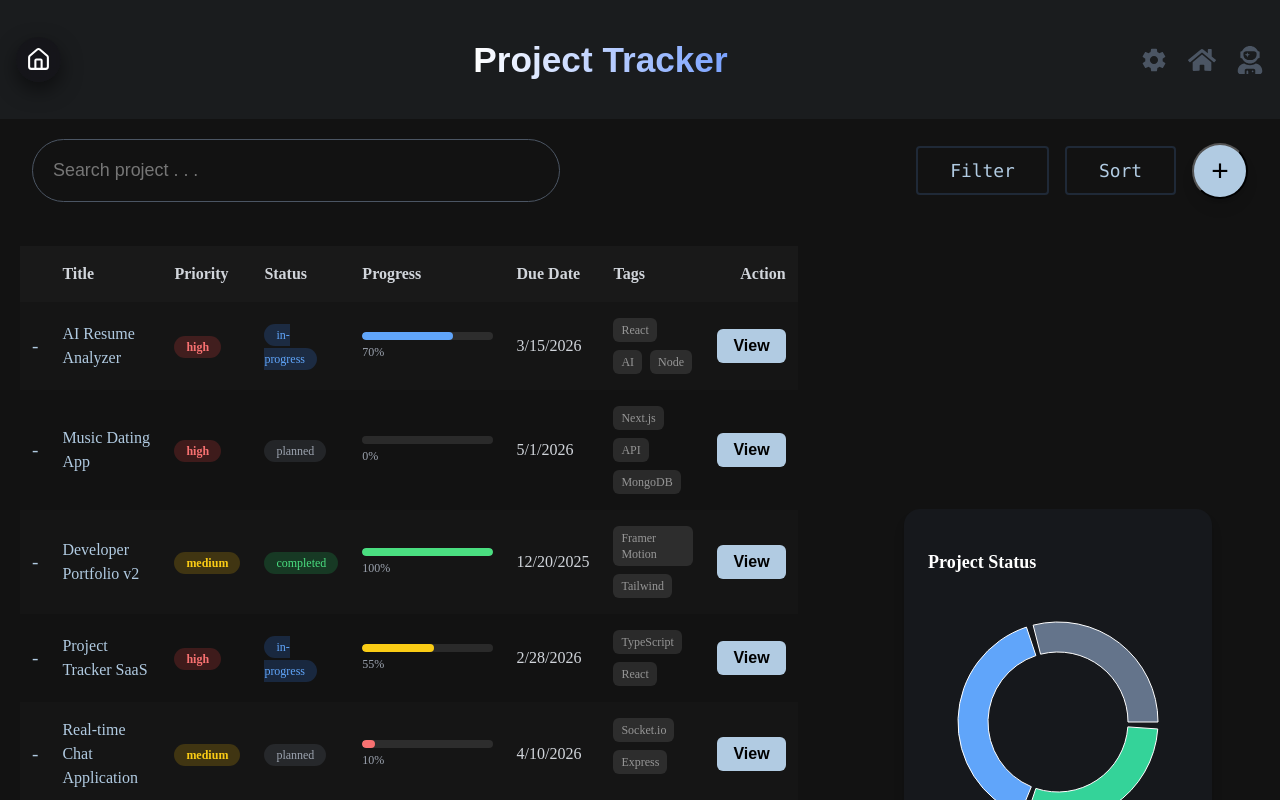
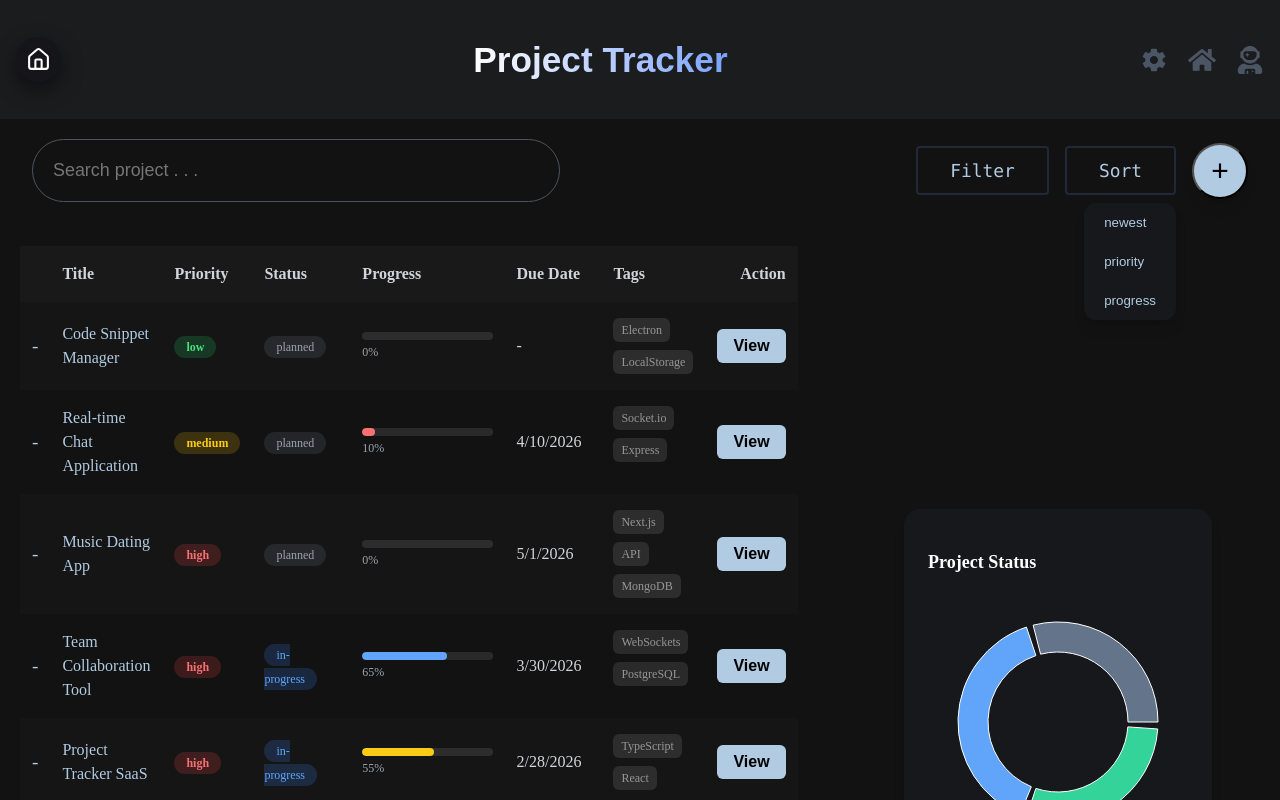
Before and after one commit to Hrisshhii/react-practice, a React (Vite) app in the folder ts-miniprojects/: page /#/project-tracker in a window 1280 px wide. Both pictures are taken after a click on the button "Sort". Shown: the top 800 px of the page. Built offline with nearby package versions, Linux system fonts and the light colour scheme.

Commit message:
Adding sorthing functionality

```diff
--- a/ts-miniprojects/src/Components/Project Tracker Project/ControlBar.tsx
+++ b/ts-miniprojects/src/Components/Project Tracker Project/ControlBar.tsx
@@ -1,12 +1,19 @@
+import { useState } from "react";
+
+export type SortOption = "newest" | "priority" | "progress";
+export type StatusFilter ="all"|"planned"|"in-progress"|"completed";
 
 type Props={
   search:string;
   setSearch:(v:string)=>void;
   openCreate:()=>void;
+  setSort:(v:"newest"|"priority"|"progress")=>void;
+  setStatusFilter:(v:"all"|"planned"|"in-progress"|"completed")=>void;
 };
 
 
-const ControlBar = ({search,setSearch,openCreate}:Props) => {
+const ControlBar = ({search,setSearch,openCreate,setStatusFilter,setSort}:Props) => {
+  const [showSort,setShowSort]=useState(false);
   return (
     <div className="flex items-center justify-between px-4 sm:px-8 py-5 border-b border-white/30">
       <div className="flex flex-col sm:flex-row items-center sm:justify-between w-full gap-4">
@@ -17,7 +24,23 @@ const ControlBar = ({search,setSearch,openCreate}:Props) => {
           />
         <div className="relative flex justify-center items-center gap-8 sm:gap-4">
           <button className="text-[0.95rem] sm:text-[1.12rem] rounded bg-transparent font-mono text-[#b1cbe2] hover:bg-white/10 cursor-pointer py-2 px-6 sm:py-3 sm:px-8 border-solid border-gray-800">Filter</button>
-          <button className="text-[0.95rem] sm:text-[1.12rem] rounded bg-transparent font-mono text-[#b1cbe2] hover:bg-white/10 cursor-pointer py-2 px-6 sm:py-3 sm:px-8 border-solid border-gray-800">Sort</button>
+          <div className="relative">
+            <button onClick={()=>setShowSort(!showSort)} className="text-[0.95rem] sm:text-[1.12rem] rounded bg-transparent font-mono text-[#b1cbe2] hover:bg-white/10 cursor-pointer py-2 px-6 sm:py-3 sm:px-8 border-solid border-gray-800">Sort</button>
+            {showSort && (
+              <div className="absolute right-0 mt-2 bg-[#16181C] bordre border-white/10 rounded-xl shadow-lg overflow-hidden z-50">
+                {["newest","priority","progress"].map((option)=>(
+                  <button key={option}
+                   onClick={()=>{
+                    setSort(option as SortOption)
+                    setShowSort(false);
+                  }}
+                   className="block w-full text-left px-5 py-3 bg-transparent hover:bg-white/5 text-[#b1cbe2] border-none cursor-pointer"
+                  >{option}</button>
+                ))}
+              </div>
+            )}
+          </div>
+
           <button onClick={openCreate}
            className="bg-[#b1cbe2] text-black text-xl sm:text-3xl w-10 h-10 sm:w-14 sm:h-14 rounded-full shadow-lg hover:scale-110 transition cursor-pointer hover:bg-[#b1cbe2]/50"
           >
--- a/ts-miniprojects/src/Components/Project Tracker Project/ProjectTracker.tsx
+++ b/ts-miniprojects/src/Components/Project Tracker Project/ProjectTracker.tsx
@@ -6,11 +6,27 @@ import { projectsData } from "./data/data";
 
 const ProjectTracker = () => {
   const [search,setSearch]=useState("");
+  const [sort,setSort]=useState<"newest"|"priority"|"progress">("newest");
+  const [statusFilter,setStatusFilter]=useState<"all"|"planned"|"in-progress"|"completed">("all");
+
+  const processesProjects=projectsData.filter(project=>project.title.toLowerCase().includes(search.toLowerCase())).
+    filter(project=>statusFilter==="all"?true:project.status===statusFilter).
+    sort((a,b)=>{
+      if(sort==="priority"){
+        const order={high:3,medium:2,low:1};
+        return order[b.priority]-order[a.priority];
+      }
+      if(sort==="progress"){
+        return b.progress=a.progress;
+      }
+      return new Date(b.createdAt).getTime()-new Date(a.createdAt).getTime();
+    })
+
   return (
     <div className="min-h-screen bg-[#121212]">
       <Navigation/>
-      <ControlBar search={search} setSearch={setSearch} openCreate={()=>{}}/>
-      <ProjectTable projects={projectsData}/>
+      <ControlBar search={search} setSearch={setSearch} openCreate={()=>{}} setStatusFilter={setStatusFilter} setSort={setSort}/>
+      <ProjectTable projects={processesProjects}/>
     </div>
   )
 }
```
